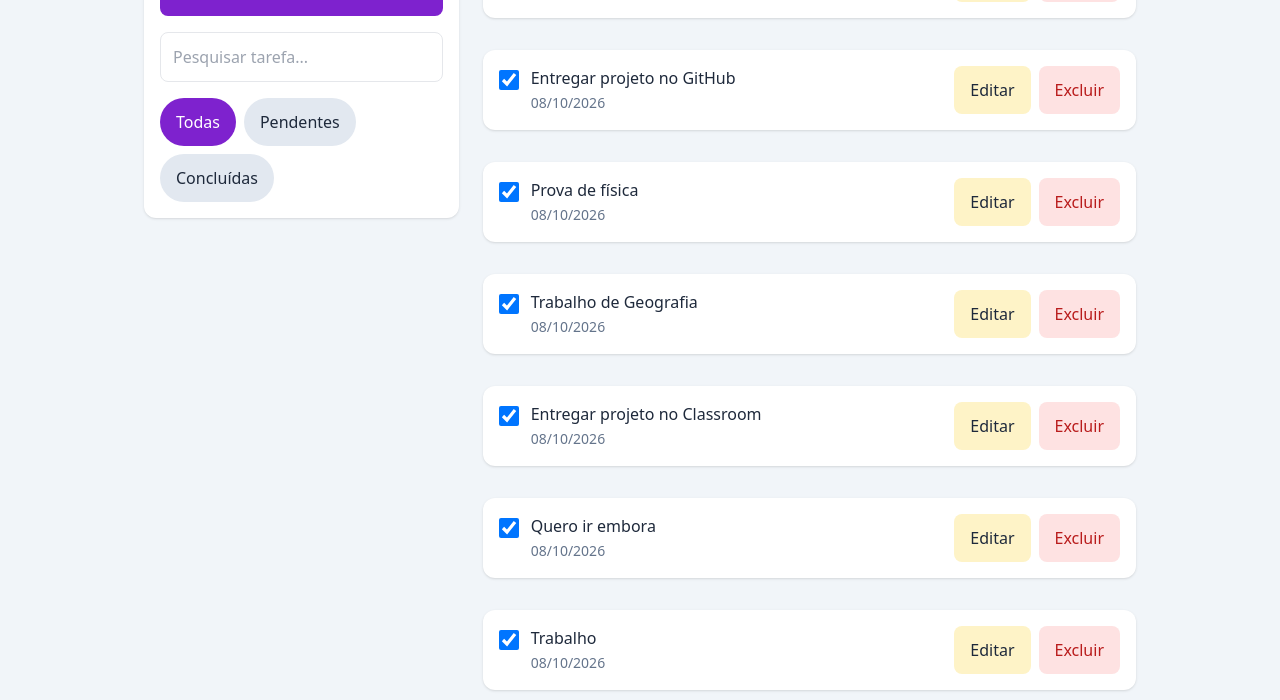
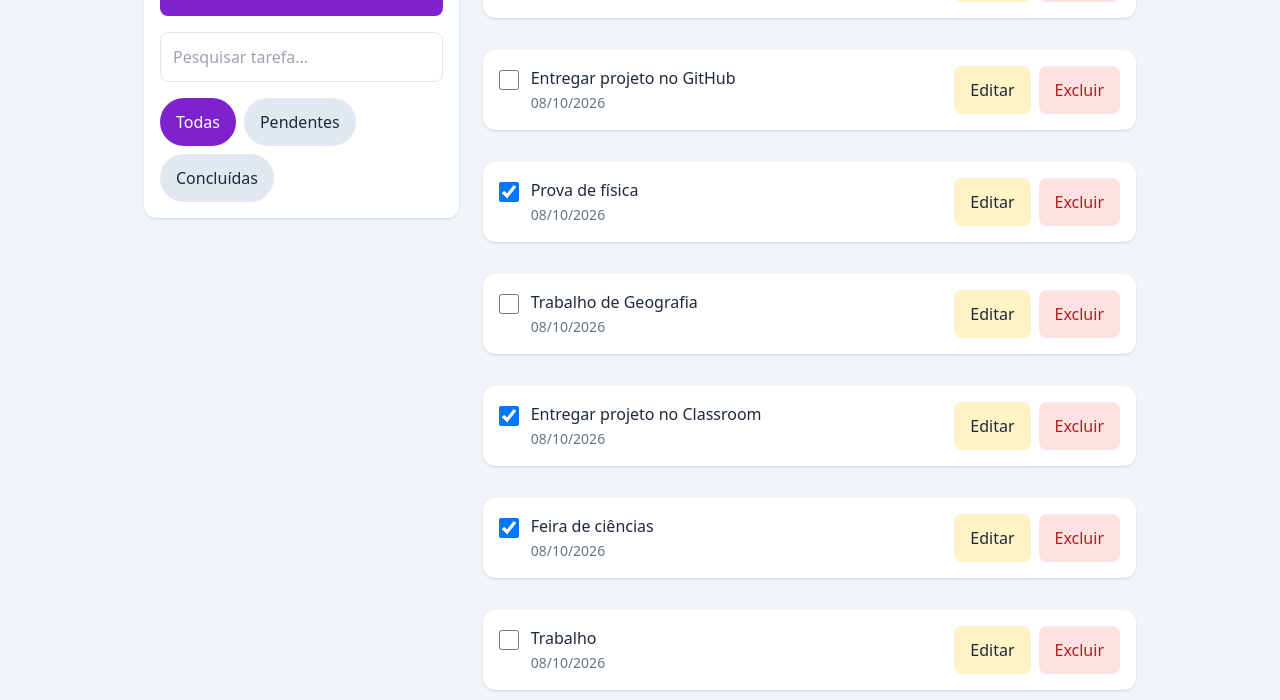
Before and after one commit to rebecamaciel21/Aula-10--08-10-26, a plain HTML site: page index2.html in a window 1280 px wide. Shown: the part 266-966 px from the top of the page. Drawn offline with nearby package versions, Linux system fonts and the light colour scheme.

Commit message:
Remove checkboxes from completed tasks and update task names

```diff
--- a/index2.html
+++ b/index2.html
@@ -94,7 +94,7 @@
 
         <li class="bg-white rounded-xl shadow p-4 flex flex-col md:flex-row md:justify-between gap-3">
           <label class="flex items-start gap-3">
-            <input type="checkbox" checked class="mt-1 w-5 h-5">
+            <input type="checkbox" class="mt-1 w-5 h-5">
             <span>
               <span class="block font-medium">Entregar projeto no GitHub</span>
               <span class="text-sm text-slate-500">08/10/2026</span>
@@ -122,7 +122,7 @@
 
        <li class="bg-white rounded-xl shadow p-4 flex flex-col md:flex-row md:justify-between gap-3">
           <label class="flex items-start gap-3">
-            <input type="checkbox" checked class="mt-1 w-5 h-5">
+            <input type="checkbox" class="mt-1 w-5 h-5">
             <span>
               <span class="block font-medium">Trabalho de Geografia</span>
               <span class="text-sm text-slate-500">08/10/2026</span>
@@ -154,7 +154,7 @@
           <label class="flex items-start gap-3">
             <input type="checkbox" checked class="mt-1 w-5 h-5">
             <span>
-              <span class="block font-medium">Quero ir embora</span>
+              <span class="block font-medium">Feira de ciências</span>
               <span class="text-sm text-slate-500">08/10/2026</span>
             </span>
           </label>
@@ -166,7 +166,7 @@
 
        <li class="bg-white rounded-xl shadow p-4 flex flex-col md:flex-row md:justify-between gap-3">
           <label class="flex items-start gap-3">
-            <input type="checkbox" checked class="mt-1 w-5 h-5">
+            <input type="checkbox" class="mt-1 w-5 h-5">
             <span>
               <span class="block font-medium">Trabalho</span>
               <span class="text-sm text-slate-500">08/10/2026</span>
```
